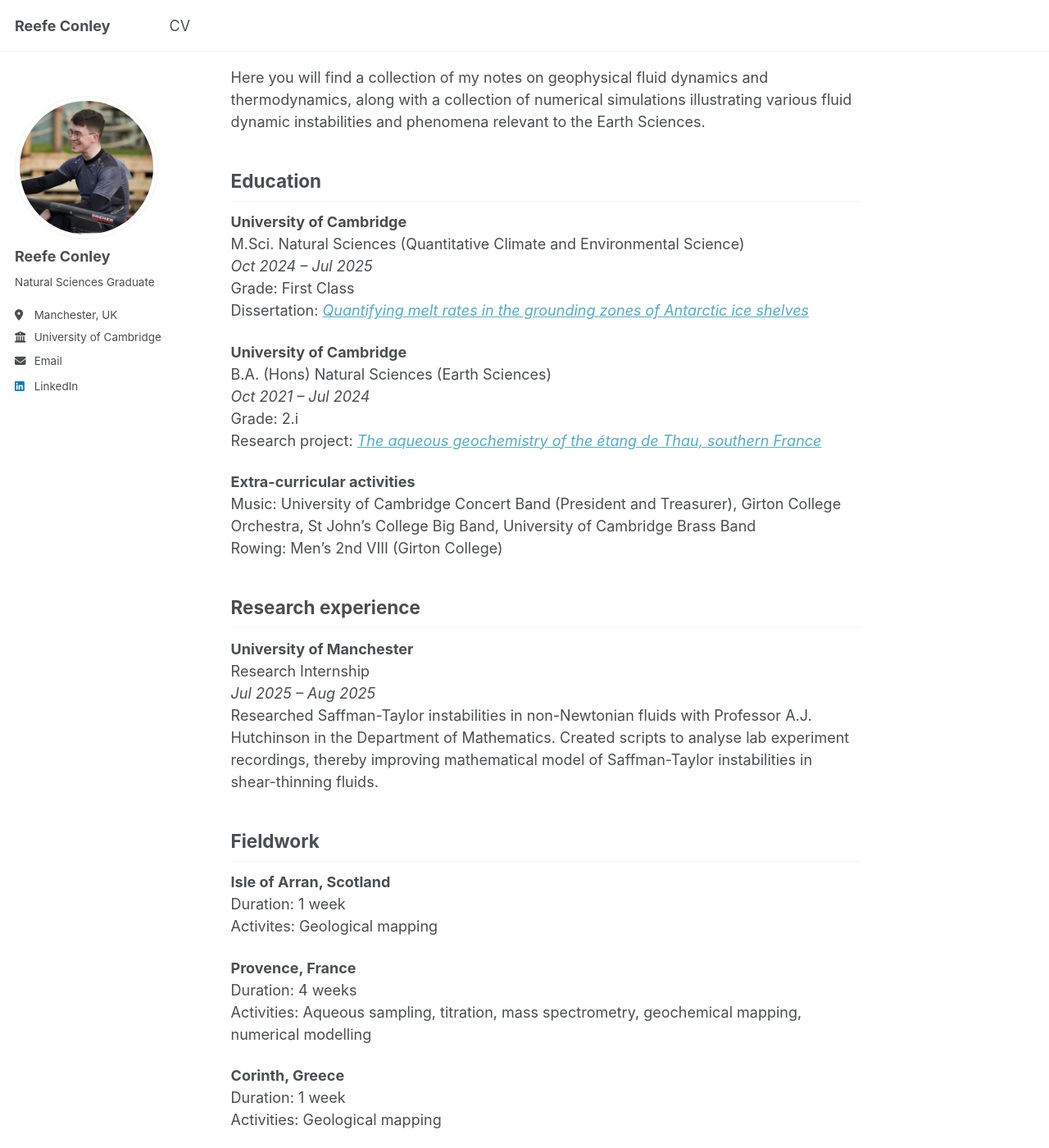
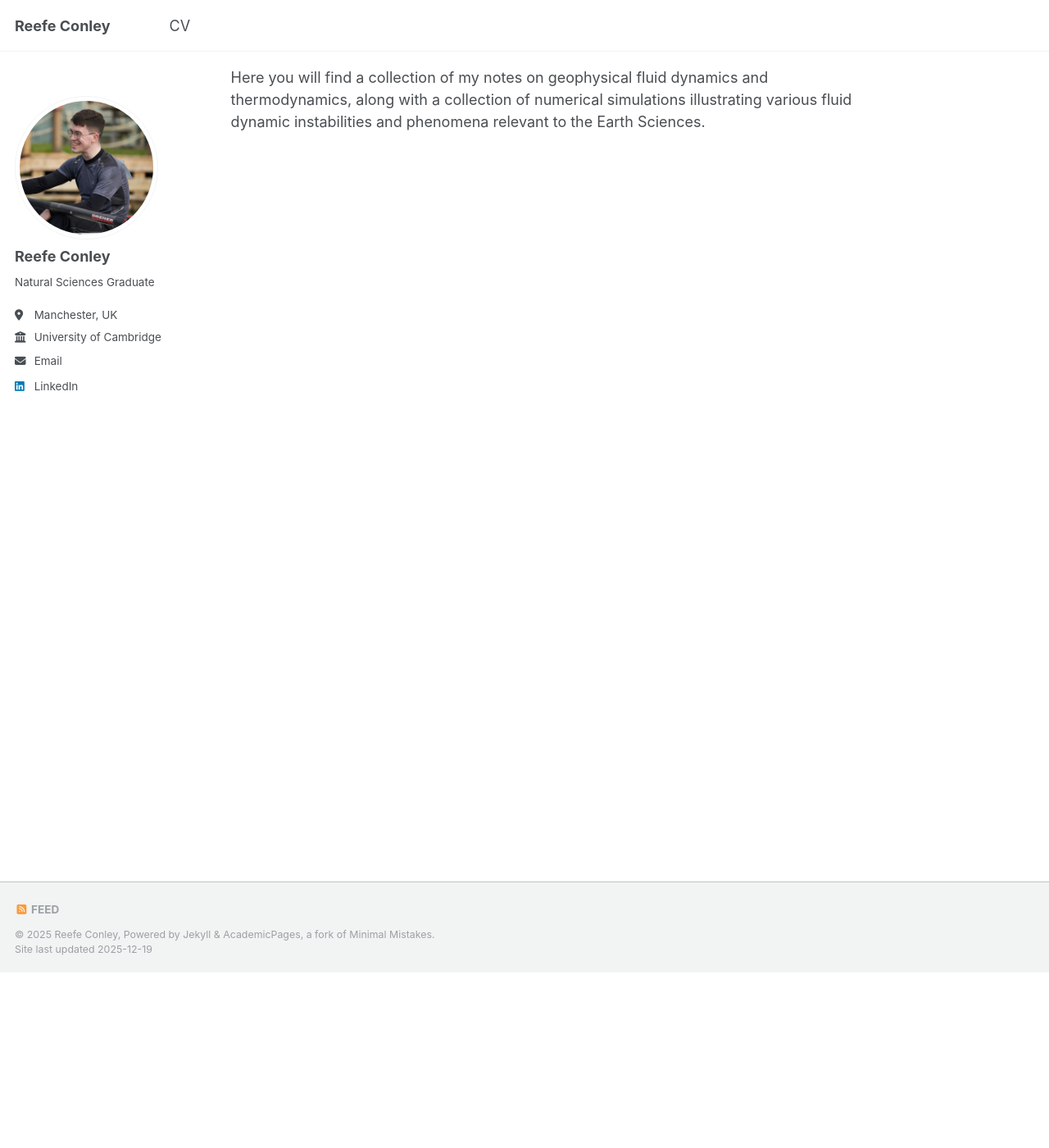
Before and after one commit to reefeconley/reefeconley.github.io, a Jekyll site: the page built from _pages/about.md, in a window 1280 px wide and 1400 px high, scrolled down 214 px. Shown: the whole window at 82% size. Built offline with Jekyll 4.4.1, drawn with Linux system fonts in a browser that asks for light colours; a script that is not in the unit is left out.

Commit message:
move cv to cv tab

```diff
--- a/_pages/about.md
+++ b/_pages/about.md
@@ -13,7 +13,7 @@ I am a Natural Sciences graduate from the University of Cambridge. I am interest
 
 Here you will find a collection of my notes on geophysical fluid dynamics and thermodynamics, along with a collection of numerical simulations illustrating various fluid dynamic instabilities and phenomena relevant to the Earth Sciences.
 
-## Education
+<!-- ## Education
 
 **University of Cambridge**
 M.Sci. Natural Sciences (Quantitative Climate and Environmental Science)
@@ -50,4 +50,4 @@ Activities: Aqueous sampling, titration, mass spectrometry, geochemical mapping,
 
 **Corinth, Greece**
 Duration: 1 week
-Activities: Geological mapping
+Activities: Geological mapping -->
```
Also changed, not shown: _pages/cv.md (+1 -1 lines).
